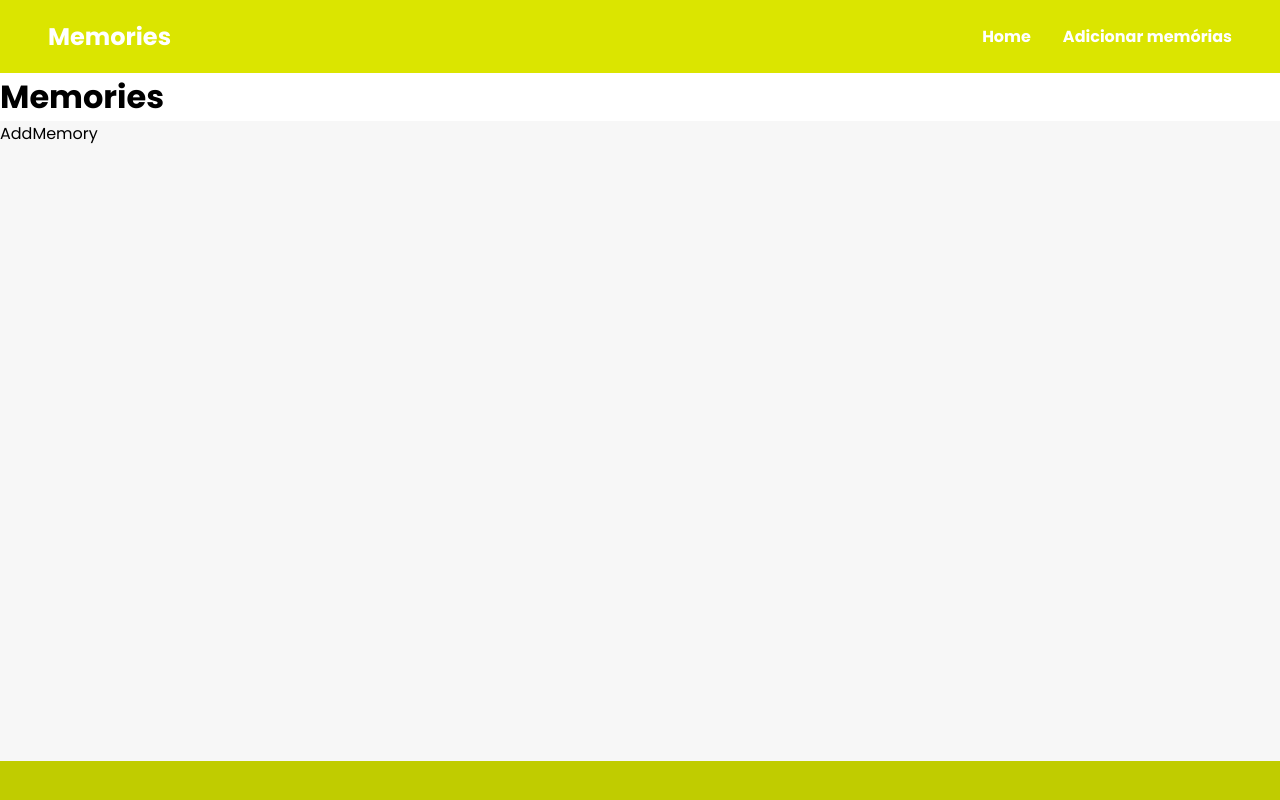
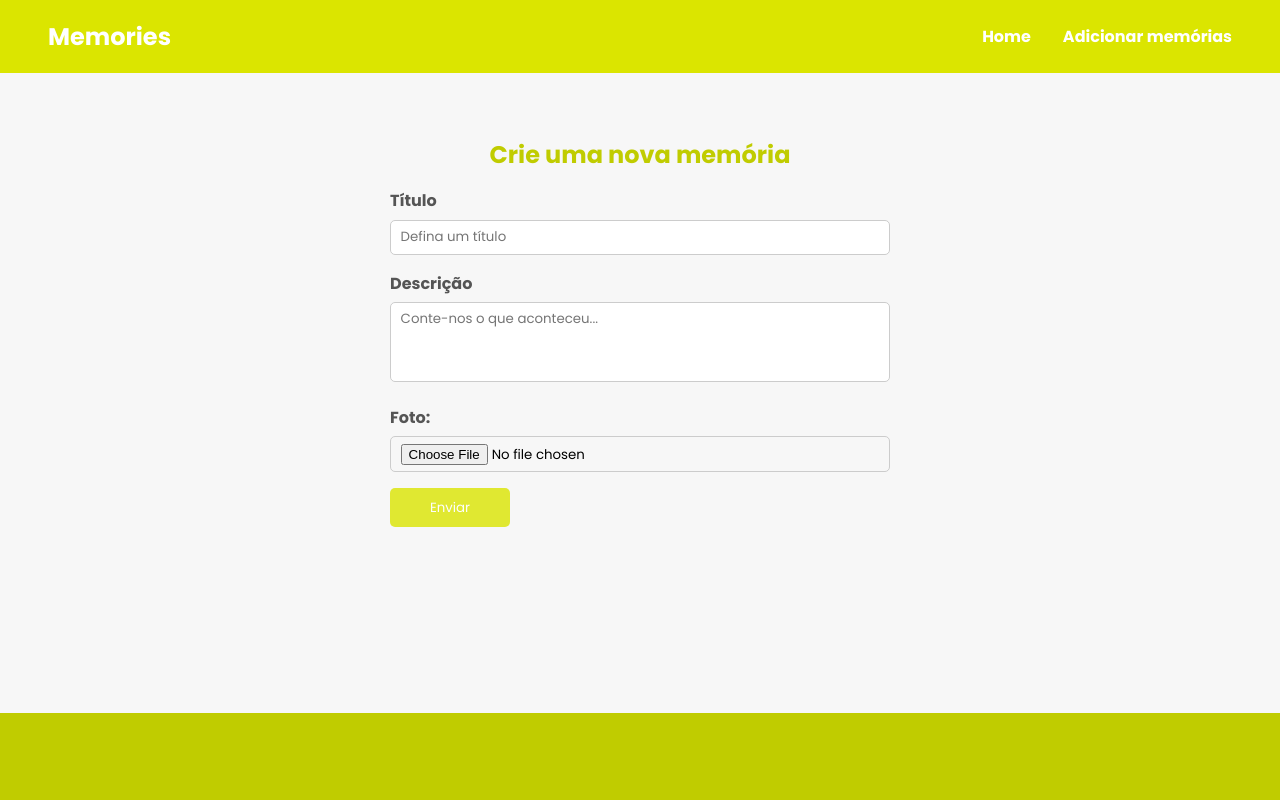
Before and after one commit to vitorfdrangel/Memories, a React (Vite) app in the folder frontend/: page /add-memory in a window 1280 px wide. Shown: the top 800 px of the page. Built offline with nearby package versions, Linux system fonts and the light colour scheme.

Commit message:
Página add-memorie finalizada

```diff
--- a/frontend/src/App.jsx
+++ b/frontend/src/App.jsx
@@ -10,7 +10,6 @@ function App() {
   return (
     <div>
       <Navbar />
-      <h1>Memories</h1>
       <div className="container">
         <Outlet />
       </div>
--- a/frontend/src/index.css
+++ b/frontend/src/index.css
@@ -20,3 +20,41 @@ a {
 h3 {
   margin-bottom: 1.2rem;
 }
+
+.btn {
+  background-color: #dbe500;
+  max-width: 120px;
+  padding: 0.6rem 1rem;
+  text-align: center;
+  color: #fff;
+  border: none;
+  border-radius: 5px;
+  cursor: pointer;
+  opacity: 0.8;
+  transition: 0.3s;
+}
+
+.btn:hover {
+  opacity: 1;
+}
+
+/* Forms */
+form {
+  display: flex;
+  flex-direction: column;
+  gap: 1rem;
+}
+
+input,
+textarea {
+  width: 100%;
+  padding: 0.4rem 0.6rem;
+  border: 1px solid #ccc;
+  border-radius: 5px;
+  outline: none;
+}
+
+textarea {
+  height: 80px;
+  resize: none;
+}
--- /dev/null
+++ b/frontend/src/routes/AddMemory.css
@@ -0,0 +1,23 @@
+.add-memory-page {
+  padding: 2rem;
+  display: flex;
+  flex-direction: column;
+  justify-content: center;
+  align-items: center;
+}
+
+.add-memory-page h2 {
+  color: #c0cc00;
+  padding: 2rem 0 1rem;
+  text-align: center;
+}
+
+.add-memory-page form {
+  width: 500px;
+}
+
+.add-memory-page p {
+  font-weight: bold;
+  color: #555;
+  margin-bottom: 0.4rem;
+}
--- a/frontend/src/routes/AddMemory.jsx
+++ b/frontend/src/routes/AddMemory.jsx
@@ -1,7 +1,30 @@
-import React from "react";
+// Styles
+import "./AddMemory.css";
 
 const AddMemory = () => {
-  return <div>AddMemory</div>;
+  return (
+    <div className="add-memory-page">
+      <h2>Crie uma nova memória</h2>
+      <form>
+        <label>
+          <p>Título</p>
+          <input type="text" placeholder="Defina um título" name="title" />
+        </label>
+        <label>
+          <p>Descrição</p>
+          <textarea
+            placeholder="Conte-nos o que aconteceu..."
+            name="description"
+          ></textarea>
+        </label>
+        <label>
+          <p>Foto:</p>
+          <input type="file" name="image" />
+        </label>
+        <input type="submit" className="btn" value="Enviar" />
+      </form>
+    </div>
+  );
 };
 
 export default AddMemory;
```
Also changed, not shown: frontend/src/axios-config.js (added, +9 -0 lines).
